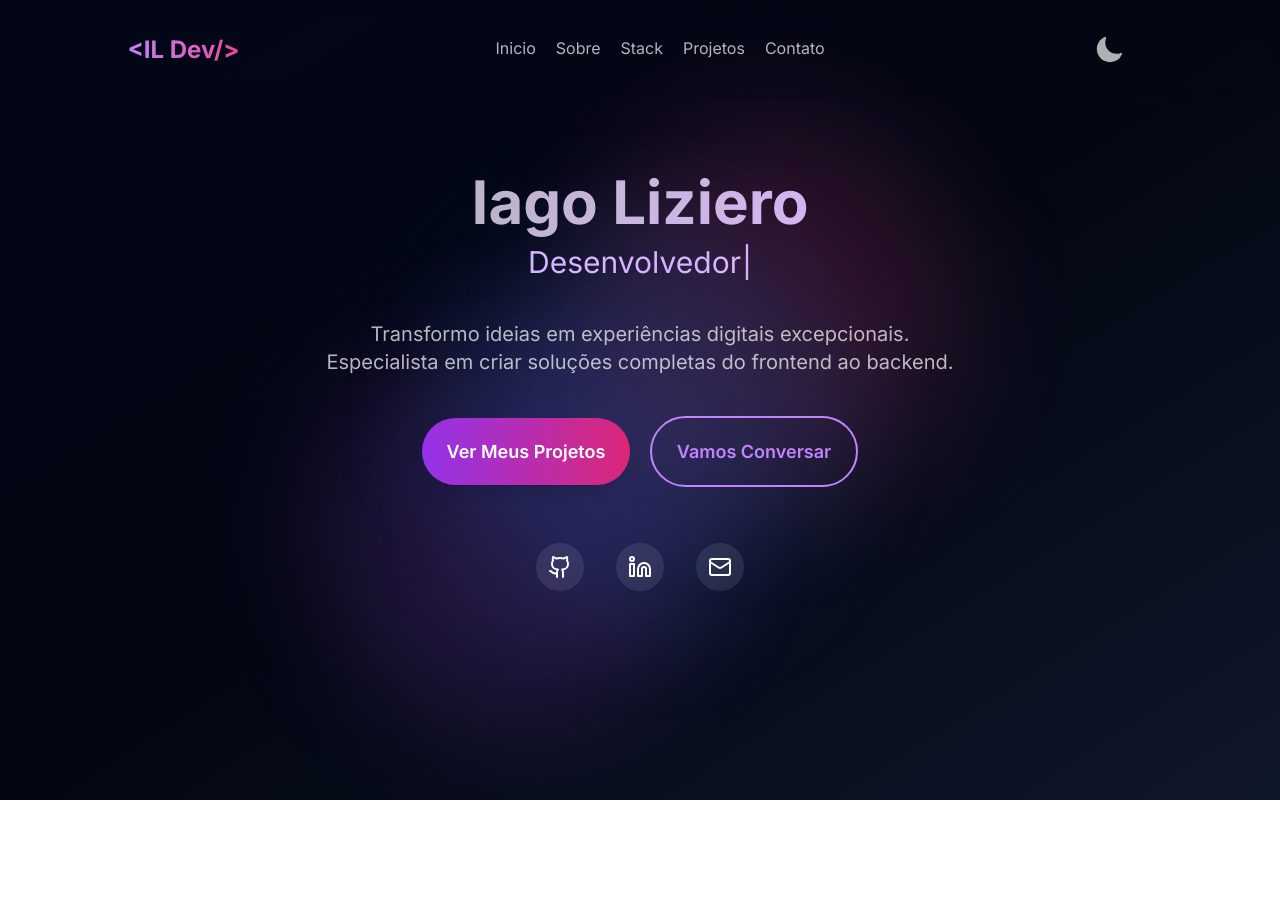
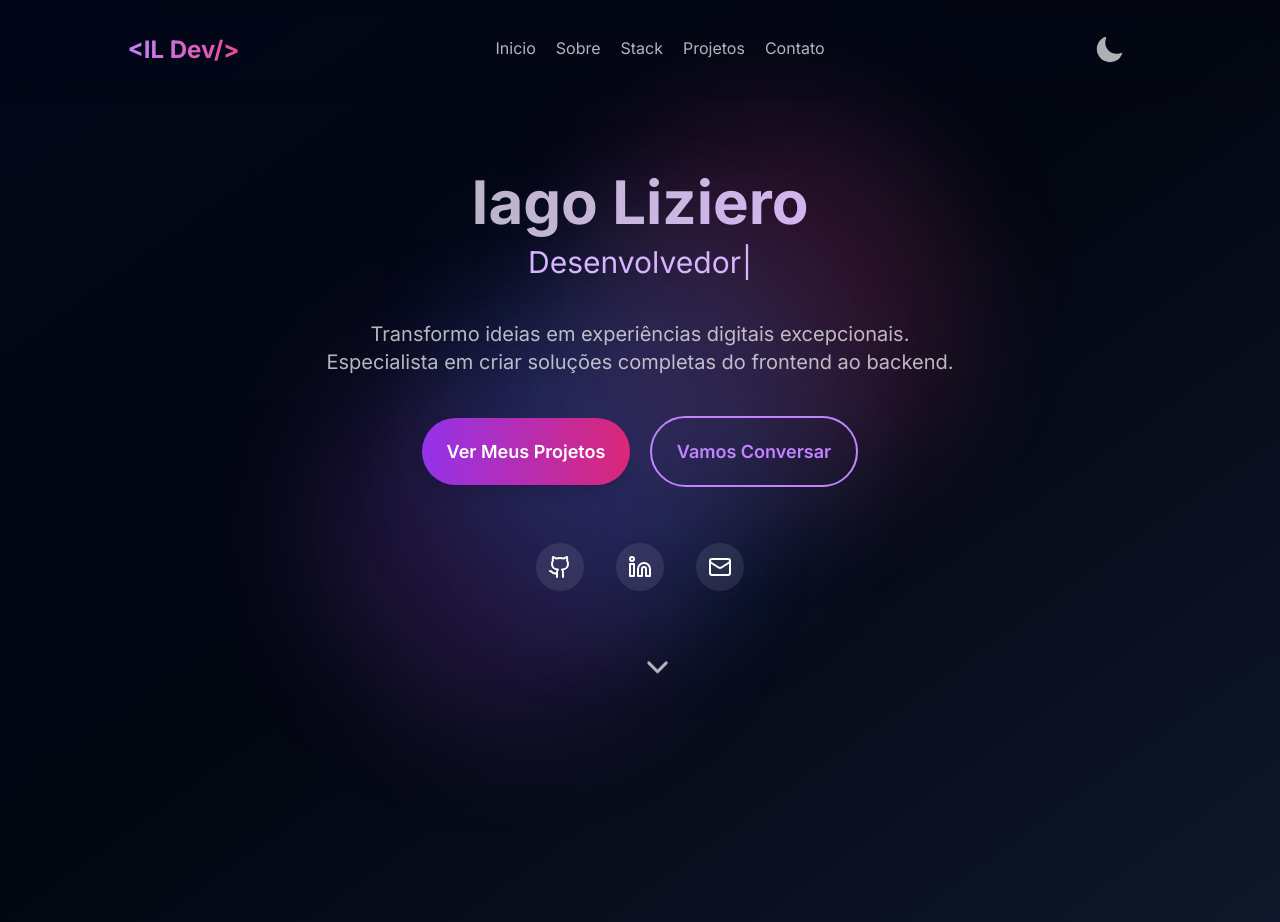
Before and after one commit to iagoliziero/my-portfolio, a React (Vite) app: page / in a window 1280 px wide. Before the commit the page ends 800 px from the top, so only its background shows below. Built offline with nearby package versions, Linux system fonts and the light colour scheme.

Commit message:
chore: install marquee

```diff
--- a/package.json
+++ b/package.json
@@ -13,6 +13,7 @@
     "lucide-react": "^0.525.0",
     "react": "^18.3.1",
     "react-dom": "^18.3.1",
+    "react-fast-marquee": "^1.6.5",
     "styled-components": "^6.1.19",
     "typewriter-effect": "^2.22.0"
   },
--- a/src/App.tsx
+++ b/src/App.tsx
@@ -1,3 +1,4 @@
+import { ChevronDown } from "lucide-react";
 import "./App.css";
 import Header from "./components/Header";
 import Hero from "./components/Hero";
@@ -19,7 +20,13 @@ function App() {
       {/* Socials section */}
       <SocialsSection />
       {/* Socials section */}
+      {/* arrow down */}
+      <div className="relative top-5 text-white/70 left-1/2 transform -translate-x-1/2 animate-bounce mb-64">
+      <ChevronDown width={35} height={35} />
+      </div>
+      {/* arrow down */}
     </div>
+
   );
 }
 
--- a/src/components/LinkSocials.tsx
+++ b/src/components/LinkSocials.tsx
@@ -5,7 +5,7 @@ interface LinkSocialsProps {
     children: React.ReactNode;
 }
 
-const LinkSocials = ({href, children, target, rel}: LinkSocialsProps ) => {
+const LinkSocials = ({href, children, target, rel}: LinkSocialsProps ): JSX.Element => {
     return (
         <a
         href={href}
--- /dev/null
+++ b/src/components/MyMarquee.tsx
@@ -0,0 +1,15 @@
+import Marquee from "react-fast-marquee";
+
+const MyMarquee = () => (
+    <Marquee
+    speed={80}
+    direction="left"
+    pauseOnHover={true}
+    gradient={true}
+
+  >
+    {/* Build the feature soon */}
+  </Marquee>
+);
+
+export default MyMarquee;
```
Also changed, not shown: 1 other file (tests, documents, lock files or other folders).
